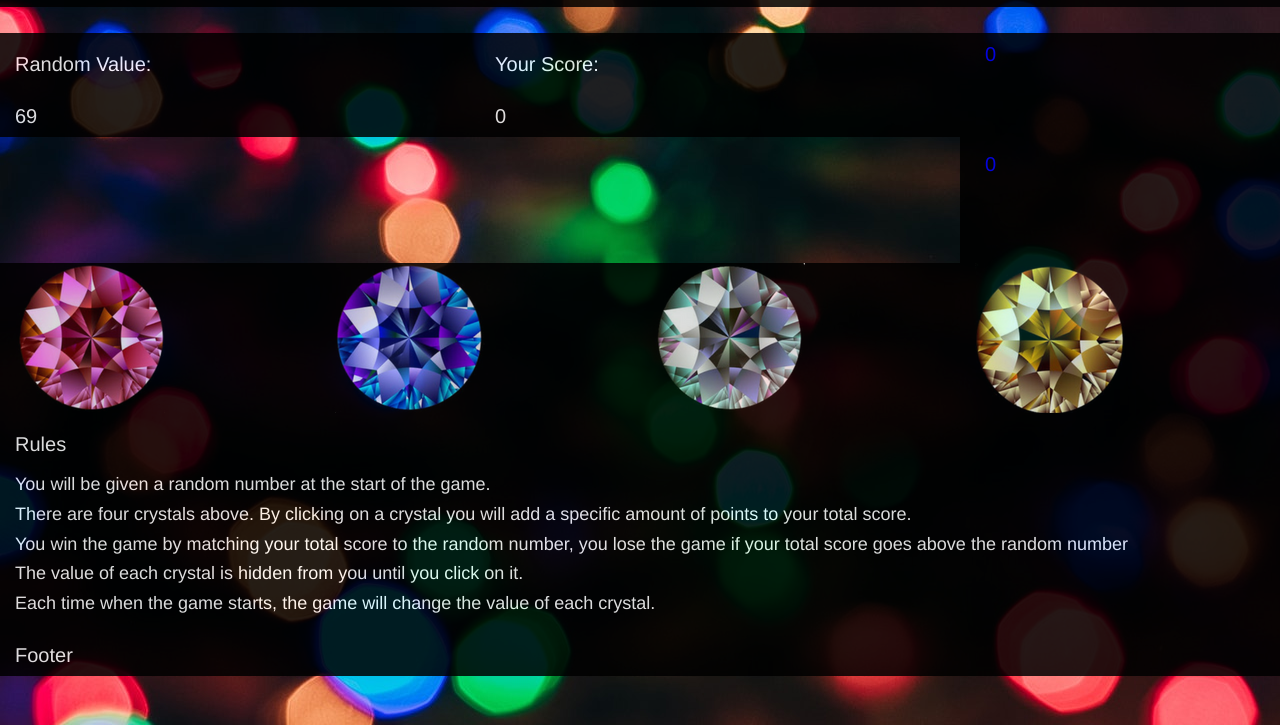
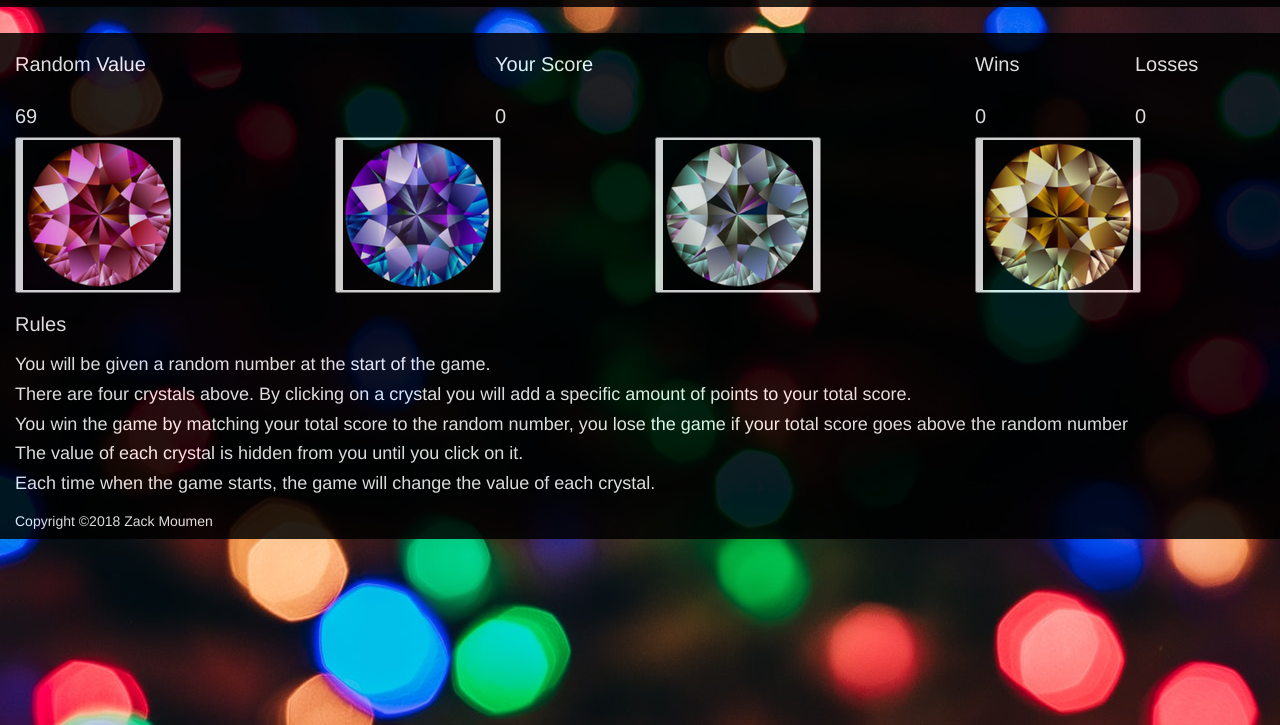
Before and after one commit to zmou21/week-4-game, a plain HTML site: page index.html in a window 1280 px wide. Shown: the part 75-800 px from the top of the page. Drawn offline with nearby package versions, Linux system fonts and the light colour scheme.

Commit message:
updated hmtl file with a new row and class for wins and losses column

```diff
--- a/index.html
+++ b/index.html
@@ -21,51 +21,73 @@
 			<div class="col-md-9" id="target">
 				<div class="row"> <!--Target/Users Score-->
 					<div class="col-md-6" id="randomScoreTitle">
-						<h2>Random Value:</h2>
+						<h2>Random Value</h2>
 					</div>
 					<div class="col-md-6" id="userScoreTitle">
-						<h2>Your Score:</h2>
+						<h2>Your Score</h2>
 					</div>
 				</div>
 				<div class="row">
-					<div class="col-md-6">
+					<div class="col-md-6 numbers">
 						<h2 id="randomNumber">Random Value:</h2>
 					</div>
-					<div class="col-md-6">
+					<div class="col-md-6 numbers">
 						<h2 id="totalScore">Counter:</h2>
 					</div>
 				</div>
 			</div>
 			<div class="col-md-3" id="winLoss"> <!--Win/Loss Column-->
-				<h2 id="win" style="width: 100px; height: 100px; margin: 10px; color:blue;">Win:</h2>
-				<h2 id="loss" style="width: 100px; height: 100px; margin: 10px; color:blue;">Loss:</h2>
+				<div class="row">
+					<div class="col-md-6 winsLossTitles">
+						<h2>Wins</h2>
+					</div>
+					<div class="col-md-6 winsLossTitles">
+						<h2>Losses</h2>
+					</div>
+				</div>
+				<div class="row">
+					<div class="col-md-6">
+						<strong><h2 id="win">Win:</h2></strong>
+					</div>
+					<div class="col-md-6">
+						<strong><h2 id="loss">Loss:</h2></strong>
+					</div>
+				</div>
 			</div>
 		</div>
 		<div class="row" id="crystals">
 			<div class="col-md-3"> <!--Crystal #1-->
 				<div class="divImage" value="crystalOne">
-					<img src="assets/images/crystal_1.png" alt="Crystal 1">
+					<button>
+						<img src="assets/images/crystal_1.png" alt="Crystal 1">
+					</button>
 				</div>
 			</div>
 			<div class="col-md-3"> <!--Crystal #2-->
 				<div class="divImage" value="crystalTwo">
-					<img src="assets/images/crystal_2.png" alt="Crystal 2">
+					<button>
+						<img src="assets/images/crystal_2.png" alt="Crystal 2">
+					</button>
 				</div>
 			</div>
 			<div class="col-md-3"> <!--Crystal #3-->
 				<div class="divImage" value="crystalThree">
-					<img src="assets/images/crystal_3.png" alt="Crystal 3">
+					<button>
+						<img src="assets/images/crystal_3.png" alt="Crystal 3">
+					</button>
 				</div>
 			</div>
 			<div class="col-md-3"> <!--Crystal #4-->
 				<div class="divImage" value="crystalFour">
-					<img src="assets/images/crystal_4.png" alt="Crystal 4">
+					<button>
+						<img src="assets/images/crystal_4.png" alt="Crystal 4">
+					</button>
 				</div>
 			</div>
 		</div>
 		<div class="row" id="rules"> <!--Rules of the game-->
 			<div class="col-md-12">
-				<h2>Rules</h2>
+				<h2 id="rulesH2">Rules</h2>
 			</div>
 			<div class="col-md-12">
 				<h4>You will be given a random number at the start of the game.</h4>
@@ -77,7 +99,7 @@
 		</div>
 		<div class="row" id="footer"> <!--Footer-->
 			<div class="col-md-12">
-				<h2>Footer</h2>
+				<h5> Copyright &copy;2018 Zack Moumen</h5>
 			</div>
 		</div>
 	</div>
```
